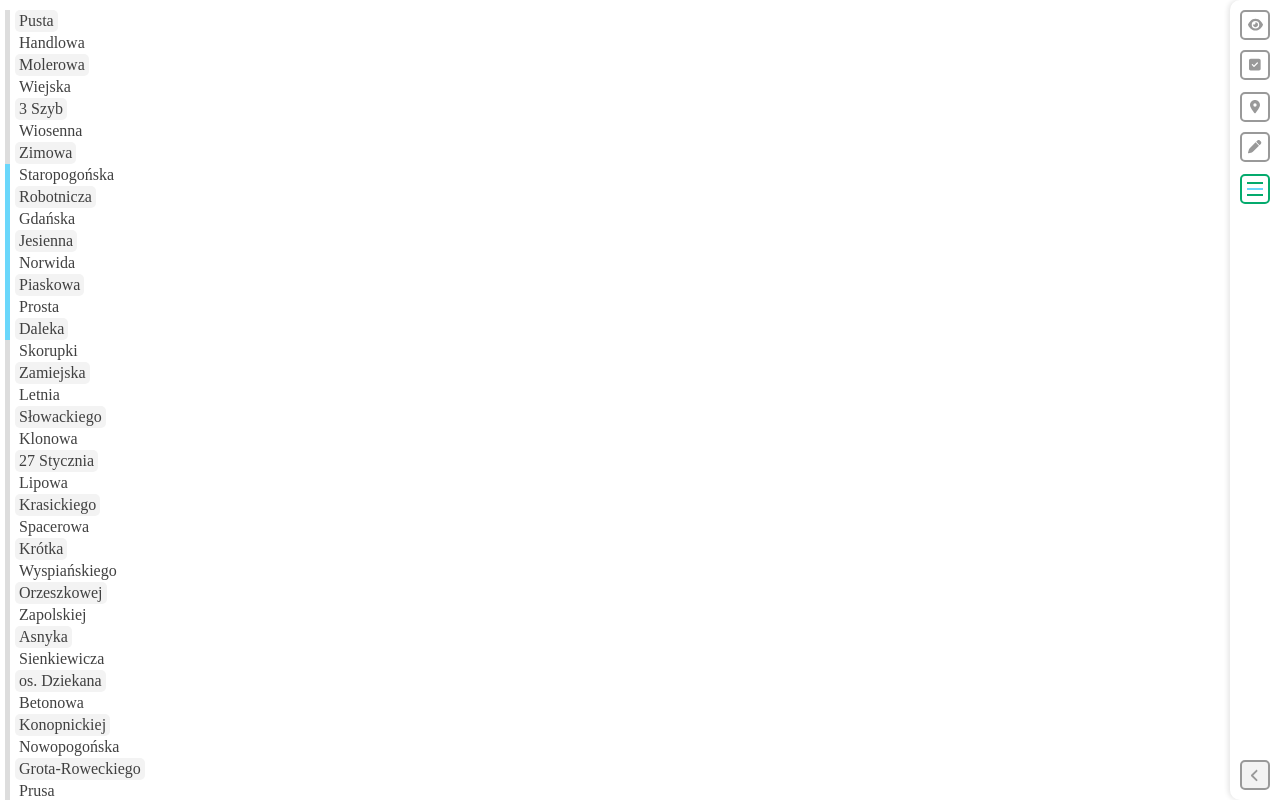
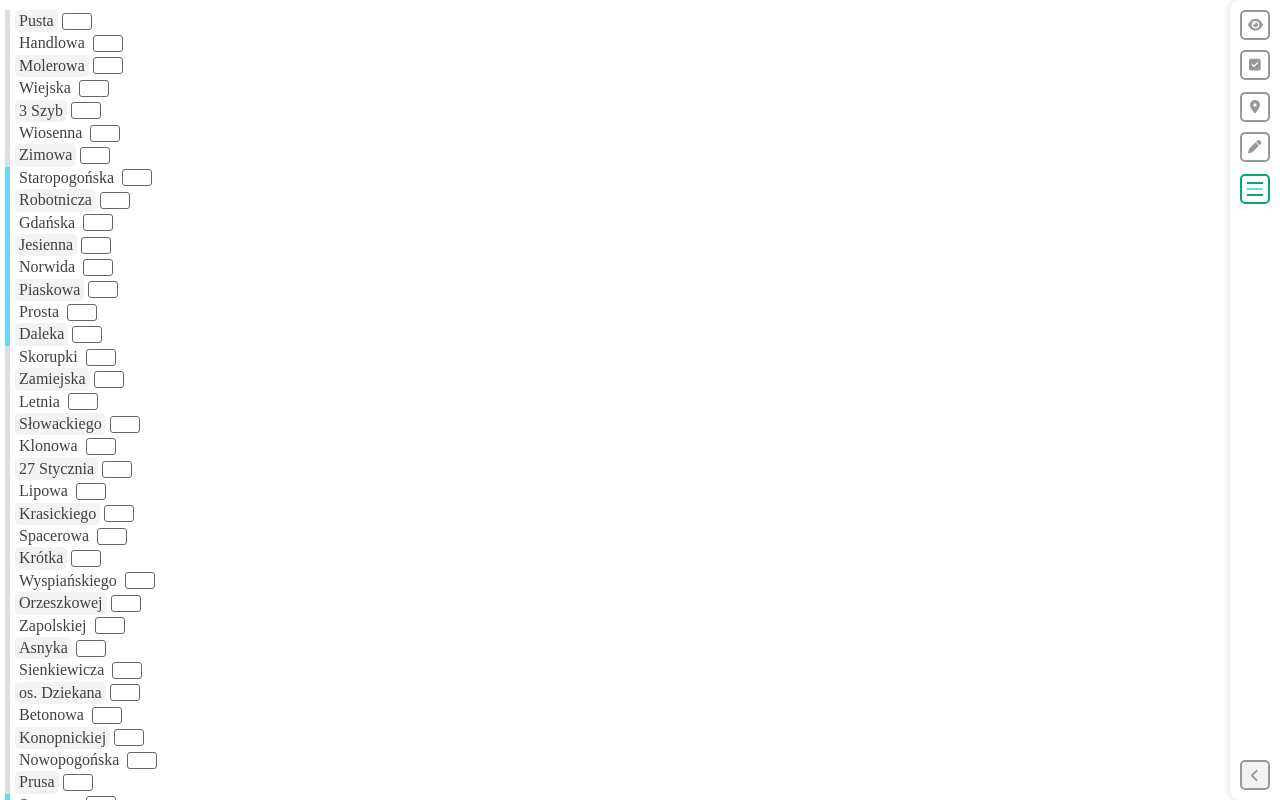
Before and after one commit to Tapio-adro/addresses-app, a React (Vite) app: page / in a window 1280 px wide. Built offline with nearby package versions, Linux system fonts and the light colour scheme.

Commit message:
Basic input fields

```diff
--- a/package.json
+++ b/package.json
@@ -29,5 +29,9 @@
     "eslint-plugin-react-refresh": "^0.3.4",
     "typescript": "^5.0.2",
     "vite": "^4.3.9"
+  },
+  "resolutions": {
+    "@types/react": "17.0.2",
+    "@types/react-dom": "17.0.2"
   }
 }
--- a/src/App.tsx
+++ b/src/App.tsx
@@ -1,4 +1,4 @@
-import React, { useState } from 'react'
+import { useState } from 'react'
 import classNames from 'classnames';
 import initialStreets from './StreetsData.tsx';
 // import reactLogo from './assets/react.svg'
@@ -36,7 +36,8 @@ function App() {
       if (appMode == 'default streets') {
         return {
           ...street,
-          isEnabledByDefault: !street.isEnabledByDefault
+          isEnabledByDefault: !street.isEnabledByDefault,
+          isEnabled: !street.isEnabledByDefault
         };
       } else if (appMode == 'streets') {
         return {
@@ -79,6 +80,13 @@ function App() {
         }
       );
     }
+
+    let addressesList = street.addresses.map(address =>
+      <div className="input_container">
+        <input type="text" className="address_input" value={address} key={address}/>
+      </div>
+    );
+
     return (
       <div className="list_item_wrapper" key={street.index}>
         <div
@@ -86,14 +94,15 @@ function App() {
         >
           <div className="indicator_inner"></div>
         </div>
-        <div
-          className={listItemClasses}
-          onClick={() => handleItemClick(street.index)}
-        >
-          { street.name }
+        <div className="list_item_container">
+          <div
+            className={listItemClasses}
+            onClick={() => handleItemClick(street.index)}
+          >
+            { street.name }
+          </div>
+          {addressesList}
         </div>
-        {/* <div className="list_item_wrapper">
-        </div> */}
       </div>
     )
   });
@@ -139,7 +148,7 @@ function App() {
             </div>
             <div className="button_wrapper">
               <div className="button_container">
-                <button onClick={() => changeAppMode('adresses')} className={appMode == 'adresses' ? "active" : ""}>
+                <button onClick={() => changeAppMode('addresses')} className={appMode == 'addresses' ? "active" : ""}>
                   <FontAwesomeIcon icon={faLocationDot} />
                 </button>
               </div>
--- a/src/StreetsData.tsx
+++ b/src/StreetsData.tsx
@@ -33,7 +33,6 @@ let streets: string[] = [
   "Betonowa",
   "Konopnickiej",
   "Nowopogońska",
-  "Grota-Roweckiego",
   "Prusa",
   "Stawowa",
   "Matejki",
@@ -73,7 +72,7 @@ for (const [index, street] of streets.entries()) {
     index: index,
     isEnabled: isEnabledByDefault,
     isEnabledByDefault: isEnabledByDefault,
-    adresses: []
+    addresses: ['']
   }
   streetsData.push(streetObject);
 }
--- a/src/assets/css/style.css
+++ b/src/assets/css/style.css
@@ -15,6 +15,11 @@ main {
 }
 #list .list_item_wrapper {
   display: flex;
+}
+
+#list .list_item_container {
+  display: flex;
+  flex-wrap: wrap;
 }
 
 #list .list_item {
@@ -60,6 +65,25 @@ main {
 }
 #list .list_indicator.green {
   background-color: #06e090;
+}
+
+#list .input_container {
+  height: 22.4px;
+  display: flex;
+  align-items: center;
+}
+
+#list input[type=text] {
+  font-size: 10px;
+  width: 30px;
+  padding: 2px;
+  margin: 0 4px;
+  outline: none;
+  border: 1px solid #666;
+  border-radius: 3px;
+}
+#list input[type=text]:focus {
+  border: 1px solid #04AA6D;
 }
 
 #sidebar {
--- a/src/assets/css/style.sass
+++ b/src/assets/css/style.sass
@@ -25,6 +25,9 @@ main
     // grid-template-columns: 10px max-content
 #list .list_item_wrapper
   display: flex
+#list .list_item_container
+  display: flex
+  flex-wrap: wrap
 #list .list_item
   display: block
   padding: 2px 4px
@@ -59,6 +62,22 @@ main
     background-color: $red
   &.green
     background-color: $lightgreen
+#list .input_container
+  height: 22.4px
+  display: flex
+  align-items: center
+#list input[type="text"]
+  // font-size: 16px
+  // height: 12px
+  font-size: 10px
+  width: 30px
+  padding: 2px
+  margin: 0 4px
+  outline: none
+  border: 1px solid $textgrey
+  border-radius: 3px
+  &:focus
+    border: 1px solid $green
 
 
 #sidebar
--- a/src/assets/shared/lib/types.ts
+++ b/src/assets/shared/lib/types.ts
@@ -3,5 +3,5 @@ export type StreetObject = {
   index: number;
   isEnabled: boolean;
   isEnabledByDefault: boolean;
-  adresses: string[];
+  addresses: string[];
 }
```
Also changed, not shown: 1 other file (tests, documents, lock files or other folders).
